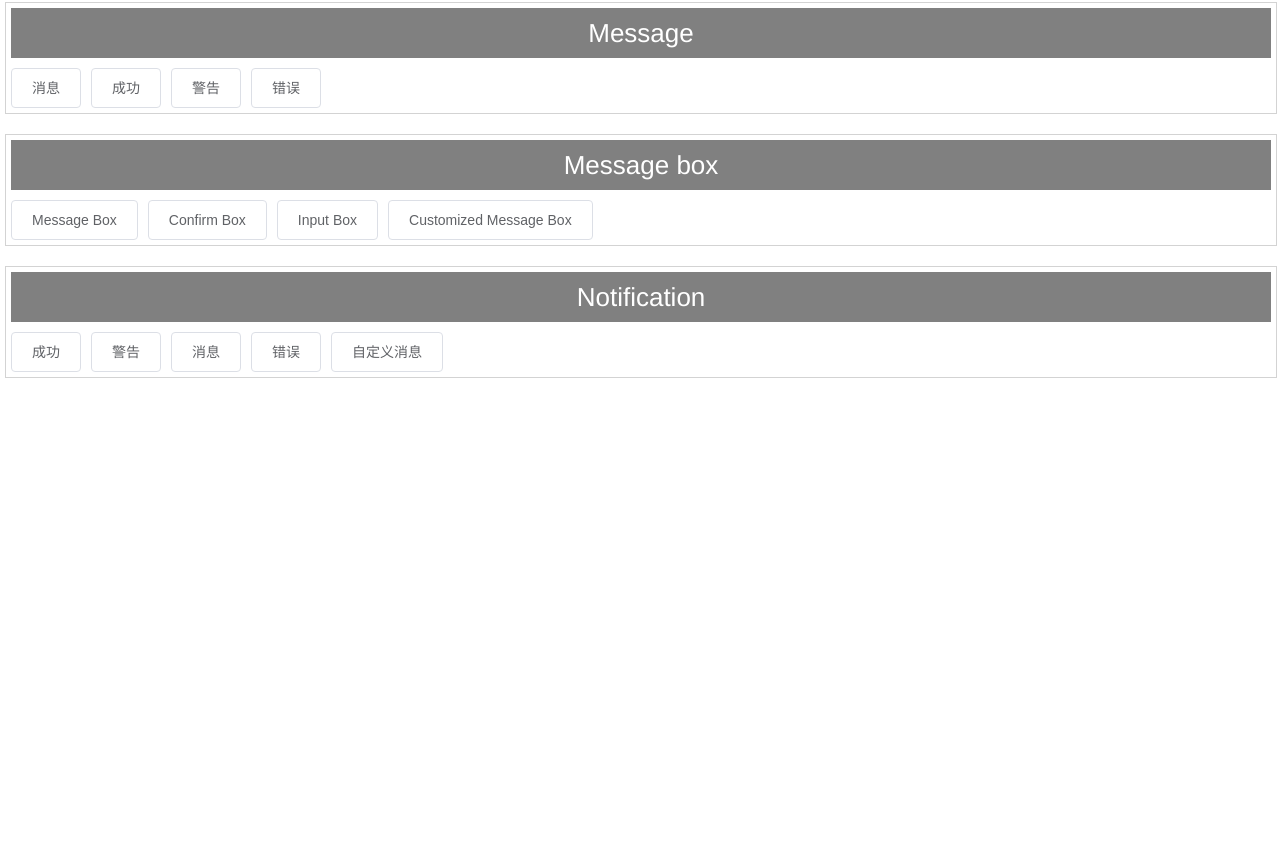
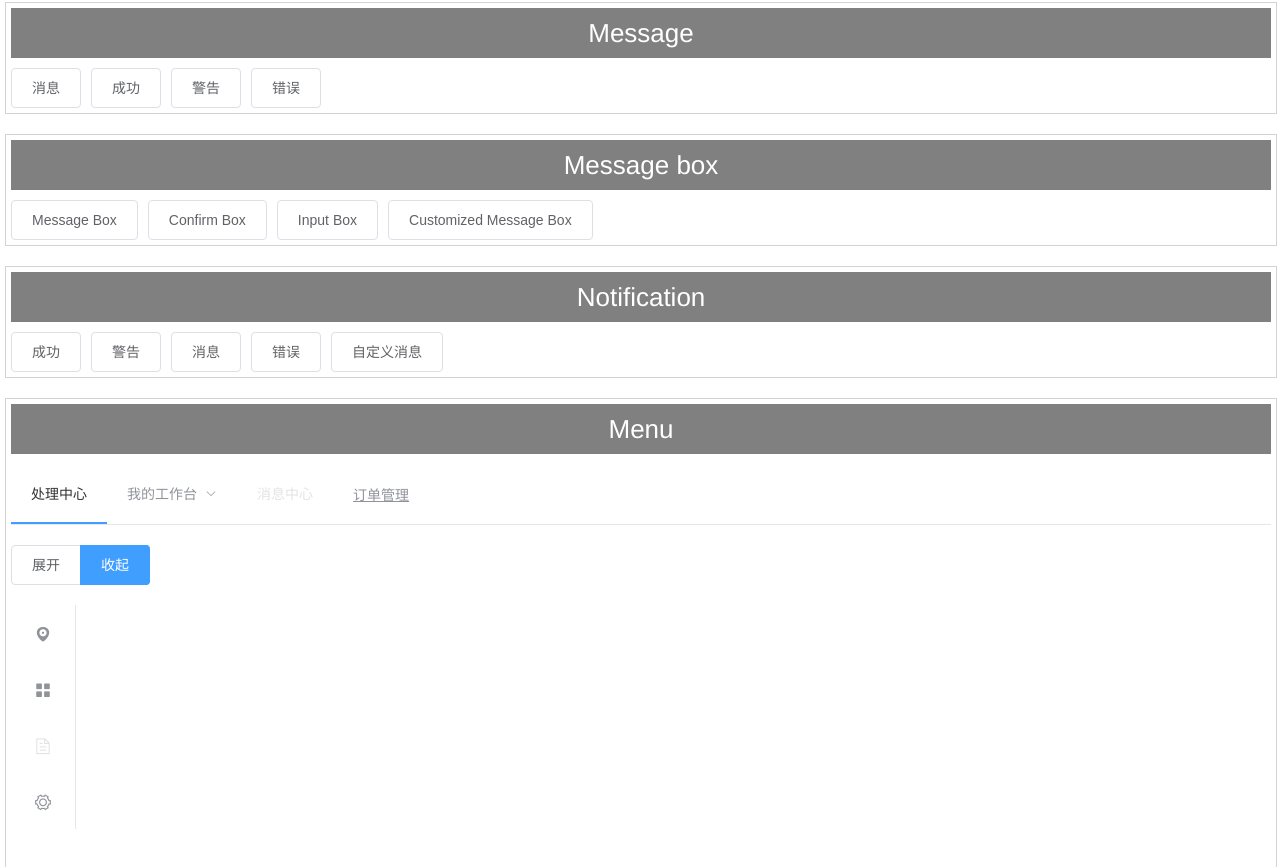
Before and after one commit to guojs-github/element-ex, a Vue app: page /#/ in a window 1280 px wide. Shown: the part 9448-10315 px from the top of the page. Before the commit the page ends 9846 px from the top, so only its background shows below. Built offline with nearby package versions, Linux system fonts and the light colour scheme.

Commit message:
20190201 Menu

```diff
--- /dev/null
+++ b/src/components/Menu/Menu.less
@@ -0,0 +1,19 @@
+/*
+	Menu style
+*/
+
+.test-item.menu {
+	& > .row {
+		width: 100%;
+		min-height: 30px;
+		line-height: 30px;
+
+		&:last-child {
+			margin-bottom: 50px;
+		}
+	}
+
+	.row + .row {
+		margin-top: 20px;
+	}
+}
--- /dev/null
+++ b/src/components/Menu/Menu.vue
@@ -0,0 +1,102 @@
+<template>
+    <div class='test-item menu'>
+		<div class='title'>Menu</div>
+
+		<div class='row'>
+			<el-menu
+				:default-active='activeIndex'
+				class='el-menu-demo'
+				mode='horizontal'
+				@select='onMenuSelect'>
+				<el-menu-item index='firstMenu'>处理中心</el-menu-item>
+				<el-submenu index='2'>
+					<template slot='title'>我的工作台</template>
+					<el-menu-item index='2-1'>选项1</el-menu-item>
+					<el-menu-item index='2-2'>选项2</el-menu-item>
+					<el-menu-item index='2-3'>选项3</el-menu-item>
+					<el-submenu index='2-4'>
+						<template slot='title'>选项4</template>
+						<el-menu-item index='2-4-1'>选项1</el-menu-item>
+						<el-menu-item index='2-4-2'>选项2</el-menu-item>
+						<el-menu-item index='2-4-3'>选项3</el-menu-item>
+					</el-submenu>
+				</el-submenu>
+				<el-menu-item index='3' disabled>消息中心</el-menu-item>
+				<el-menu-item index='4'>
+					<a href="https://www.ele.me" target="_blank">订单管理</a>
+				</el-menu-item>
+			</el-menu>
+		</div>
+
+		<div class='row'>
+			<el-radio-group v-model='isCollapse' style='margin-bottom: 20px;'>
+				<el-radio-button :label='false'>展开</el-radio-button>
+				<el-radio-button :label='true'>收起</el-radio-button>
+			</el-radio-group>
+
+			<el-menu
+				default-active="1-4-1"
+				@open='onMenuOpen'
+				@close='onMenuClose'
+				:collapse='isCollapse'>
+				<el-submenu index='1'>
+					<template slot='title'>
+						<i class='el-icon-location'></i>
+						<span slot='title'>导航一</span>
+					</template>
+					<el-menu-item-group>
+						<span slot='title'>分组一</span>
+						<el-menu-item index='1-1'>选项1</el-menu-item>
+						<el-menu-item index='1-2'>选项2</el-menu-item>
+					</el-menu-item-group>
+					<el-menu-item-group title='分组2'>
+						<el-menu-item index='1-3'>选项3</el-menu-item>
+					</el-menu-item-group>
+					<el-submenu index='1-4'>
+						<span slot='title'>选项4</span>
+						<el-menu-item index='1-4-1'>选项1</el-menu-item>
+					</el-submenu>
+				</el-submenu>
+				<el-menu-item index='2'>
+					<i class='el-icon-menu'></i>
+					<span slot='title'>导航二</span>
+				</el-menu-item>
+				<el-menu-item index='3' disabled>
+					<i class='el-icon-document'></i>
+					<span slot='title'>导航三</span>
+				</el-menu-item>
+				<el-menu-item index='4'>
+					<i class='el-icon-setting'></i>
+					<span slot='title'>导航四</span>
+				</el-menu-item>
+			</el-menu>
+		</div>
+	</div>
+</template>
+
+<script>
+	export default {
+		name: 'Menu',
+
+		data () {
+			return {
+				activeIndex: 'firstMenu',
+				isCollapse: 'true'
+			}
+		},
+
+		methods: {
+			onMenuSelect (key, keyPath) {
+				console.log(key, keyPath)
+			}
+
+			/**********************/
+		}
+	}
+</script>
+
+<!-- Add "scoped" attribute to limit CSS to this component only -->
+<style scoped src='../Test.less' lang='less'/>
+<style scoped src='./Menu.less' lang='less'/>
+<style scoped>
+</style>
--- a/src/components/Test.vue
+++ b/src/components/Test.vue
@@ -29,6 +29,7 @@
 		<Message/>
 		<MessageBox/>
 		<Notification/>
+		<Menu/>
 	</div>
 </template>
 
@@ -62,6 +63,7 @@
 	import Message from './Message/Message'
 	import MessageBox from './MessageBox/MessageBox'
 	import Notification from './Notification/Notification'
+	import Menu from './Menu/Menu'
 
 	export default {
 		name: 'Test',
@@ -100,7 +102,8 @@
 			Loading,
 			Message,
 			MessageBox,
-			Notification
+			Notification,
+			Menu
 		}
 	}
 </script>
```
